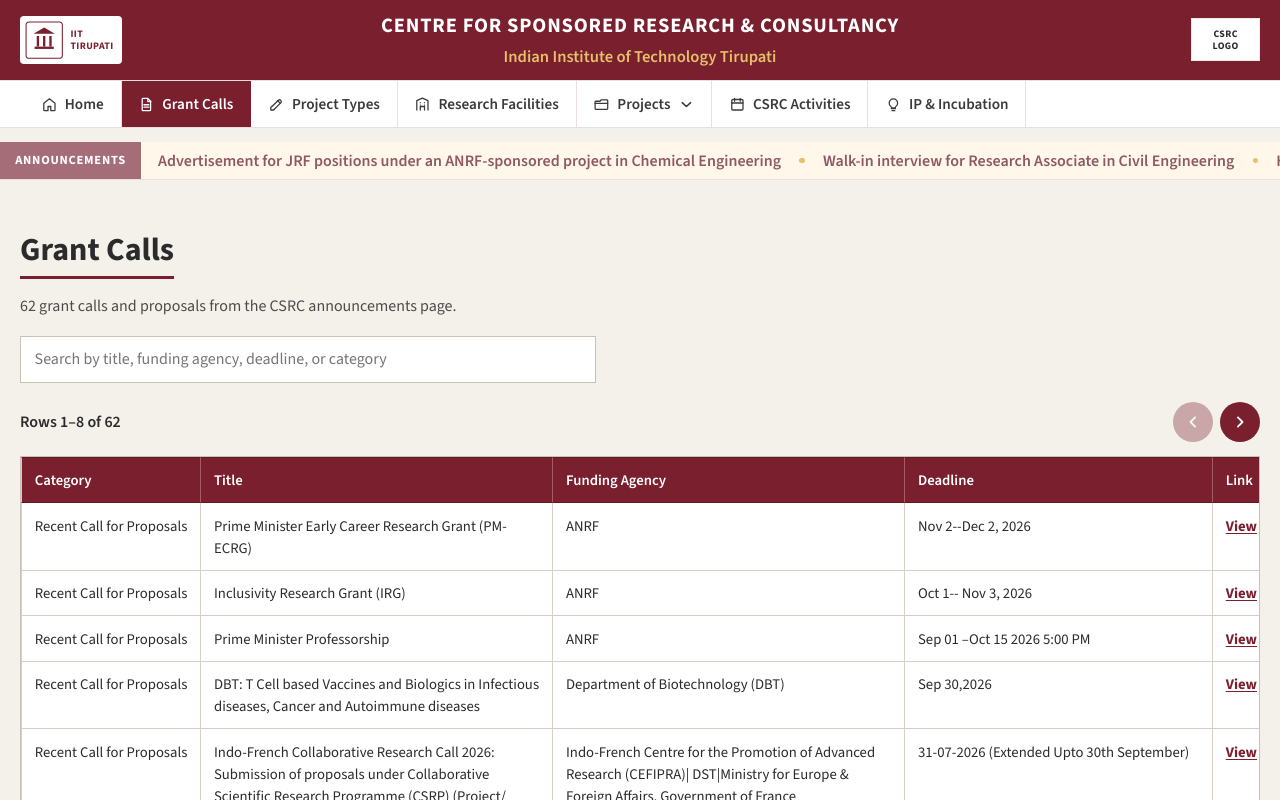
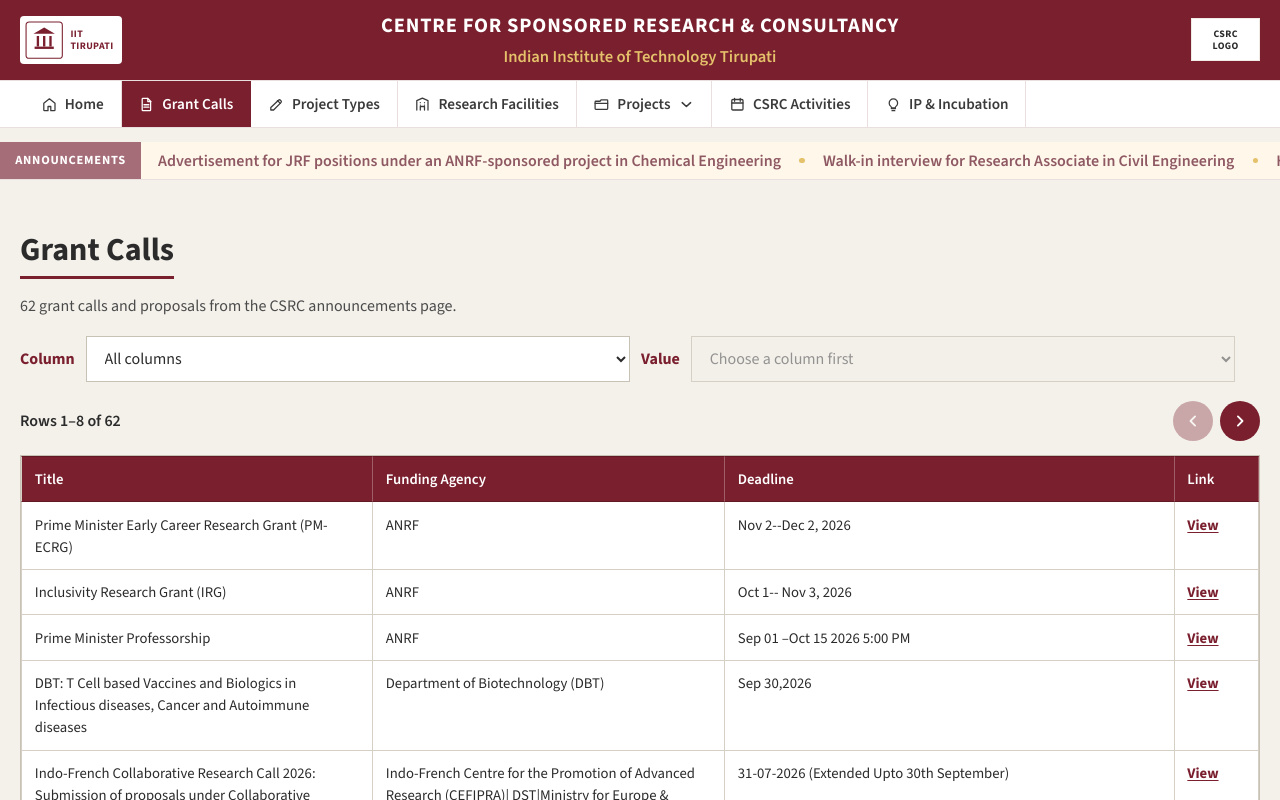
Before and after one commit to ch-sairohith/CSRC-Website, a React (Vite) app in the folder client/: page / in a window 1280 px wide. Both pictures are taken after a click on the link "Grant Calls". Shown: the top 800 px of the page. Built offline with nearby package versions, Linux system fonts and the light colour scheme.

Commit message:
feat: update table search to columns

```diff
--- a/client/src/components/Projects.jsx
+++ b/client/src/components/Projects.jsx
@@ -2,8 +2,7 @@
 import { formatCell, projectSets } from '../data/loadProjects.js'
 
 const PAGE_SIZE = 8
-const DEFAULT_SEARCH_FIELDS = ['Funding Agency', 'Status', 'Department', 'Principal Invg', 'CO PI 1 Inst']
-const DEFAULT_SEARCH_LABEL = 'Search by funding agency, status, department, or professor name'
+const BLANK = '__blank__'
 
 function statusClass(value) {
   const key = value.toLowerCase()
@@ -11,22 +10,41 @@
   return ''
 }
 
-function matchesSearch(row, query, fields) {
-  return fields.some((field) => (row[field] ?? '').toLowerCase().includes(query))
+function cellValue(row, key) {
+  return (row[key] ?? '').trim()
 }
 
 export default function Projects({ kind }) {
   const set = projectSets[kind]
-  const searchFields = set.searchFields ?? DEFAULT_SEARCH_FIELDS
-  const searchLabel = set.searchLabel ?? DEFAULT_SEARCH_LABEL
   const noun = set.noun ?? 'projects'
-  const [query, setQuery] = useState('')
+  const filterColumns = set.columns.filter((column) => column.format !== 'link')
+  const [filterColumn, setFilterColumn] = useState('')
+  const [filterValue, setFilterValue] = useState('')
   const [page, setPage] = useState(0)
-  const needle = query.trim().toLowerCase()
-  const filtered = useMemo(
-    () => (needle ? set.rows.filter((row) => matchesSearch(row, needle, searchFields)) : set.rows),
-    [needle, searchFields, set.rows],
-  )
+  const activeColumn = filterColumns.find((column) => column.key === filterColumn)
+  const valueOptions = useMemo(() => {
+    if (!activeColumn) return []
+    const values = new Set()
+    let hasBlank = false
+    for (const row of set.rows) {
+      const value = cellValue(row, activeColumn.key)
+      if (value) values.add(value)
+      else hasBlank = true
+    }
+    const options = [...values].sort((left, right) =>
+      left.localeCompare(right, 'en', { numeric: true, sensitivity: 'base' }),
+    )
+    if (hasBlank) options.unshift(BLANK)
+    return options
+  }, [activeColumn, set.rows])
+  const filtering = Boolean(activeColumn && filterValue)
+  const filtered = useMemo(() => {
+    if (!filtering) return set.rows
+    return set.rows.filter((row) => {
+      const value = cellValue(row, activeColumn.key)
+      return filterValue === BLANK ? value === '' : value === filterValue
+    })
+  }, [activeColumn, filterValue, filtering, set.rows])
   const pageCount = Math.max(1, Math.ceil(filtered.length / PAGE_SIZE))
   const start = page * PAGE_SIZE
   const visible = filtered.slice(start, start + PAGE_SIZE)
@@ -36,8 +54,20 @@
     setPage(Math.min(pageCount - 1, Math.max(0, next)))
   }
 
-  function updateQuery(value) {
-    setQuery(value)
+  function chooseColumn(value) {
+    setFilterColumn(value)
+    setFilterValue('')
+    setPage(0)
+  }
+
+  function chooseValue(value) {
+    setFilterValue(value)
+    setPage(0)
+  }
+
+  function clearFilter() {
+    setFilterColumn('')
+    setFilterValue('')
     setPage(0)
   }
 
@@ -50,22 +80,41 @@
       <div className="section-wrap">
         <h1 id="projects-heading" tabIndex={-1}>{set.title}</h1>
         <p className="projects-lead">
-          {needle
-            ? `${filtered.length} of ${set.rows.length} ${noun} match your search.`
+          {filtering
+            ? `${filtered.length} of ${set.rows.length} ${noun} match ${activeColumn.label}.`
             : (set.summary ?? `${set.rows.length} projects from the 31 March 2026 records.`).replace('{count}', set.rows.length)}
         </p>
 
-        <form className="projects-search" role="search" onSubmit={(event) => event.preventDefault()}>
-          <label htmlFor="projects-query">{searchLabel}</label>
-          <input
-            id="projects-query"
-            type="search"
-            value={query}
-            placeholder={searchLabel}
-            onChange={(event) => updateQuery(event.target.value)}
-          />
-          {query ? (
-            <button type="button" onClick={() => updateQuery('')}>
+        <form className="projects-search" onSubmit={(event) => event.preventDefault()}>
+          <label htmlFor="projects-filter-column">Column</label>
+          <select
+            id="projects-filter-column"
+            value={filterColumn}
+            onChange={(event) => chooseColumn(event.target.value)}
+          >
+            <option value="">All columns</option>
+            {filterColumns.map((column) => (
+              <option key={column.key} value={column.key}>
+                {column.label}
+              </option>
+            ))}
+          </select>
+          <label htmlFor="projects-filter-value">Value</label>
+          <select
+            id="projects-filter-value"
+            value={filterValue}
+            disabled={!activeColumn}
+            onChange={(event) => chooseValue(event.target.value)}
+          >
+            <option value="">{activeColumn ? 'All values' : 'Choose a column first'}</option>
+            {valueOptions.map((value) => (
+              <option key={value} value={value}>
+                {value === BLANK ? 'Blank' : formatCell(value, activeColumn.format)}
+              </option>
+            ))}
+          </select>
+          {filterColumn || filterValue ? (
+            <button type="button" onClick={clearFilter}>
               Clear
             </button>
           ) : null}
@@ -114,7 +163,9 @@
               {visible.length === 0 ? (
                 <tr>
                   <td className="projects-empty" colSpan={set.columns.length}>
-                    {set.emptyMessage ?? 'No projects match that funding agency, status, department, or professor name.'}
+                    {activeColumn
+                      ? `No ${noun} match that ${activeColumn.label}.`
+                      : `No ${noun} to show.`}
                   </td>
                 </tr>
               ) : (
--- a/client/src/data/loadProjects.js
+++ b/client/src/data/loadProjects.js
@@ -124,13 +124,9 @@
     title: 'Grant Calls',
     noun: 'calls',
     summary: '{count} grant calls and proposals from the CSRC announcements page.',
-    searchLabel: 'Search by title, funding agency, deadline, or category',
-    emptyMessage: 'No calls match that title, funding agency, deadline, or category.',
-    searchFields: ['Title', 'Funding Agency', 'Deadline', 'Category'],
     rowKey: 'id',
     rows: parseCsv(grantsCsv),
     columns: [
-      { key: 'Category', label: 'Category' },
       { key: 'Title', label: 'Title', wide: true },
       { key: 'Funding Agency', label: 'Funding Agency', wide: true },
       { key: 'Deadline', label: 'Deadline' },
--- a/client/src/index.css
+++ b/client/src/index.css
@@ -1339,26 +1339,20 @@
 .projects-search {
   display: flex;
   align-items: center;
-  gap: 0.6rem;
-  max-width: 36rem;
+  flex-wrap: wrap;
+  gap: 0.55rem 0.7rem;
   margin-top: 1.15rem;
 }
 
 .projects-search label {
-  position: absolute;
-  width: 1px;
-  height: 1px;
-  padding: 0;
-  margin: -1px;
-  overflow: hidden;
-  clip: rect(0, 0, 0, 0);
-  white-space: nowrap;
-  border: 0;
-}
-
-.projects-search input {
-  flex: 1;
+  font-weight: 700;
+  color: var(--maroon);
+}
+
+.projects-search select {
+  flex: 1 1 16rem;
   min-width: 0;
+  max-width: 34rem;
   border: 1px solid #c8c1b6;
   background: #fff;
   padding: 0.65rem 0.85rem;
@@ -1366,14 +1360,15 @@
   font: inherit;
 }
 
-.projects-search input:focus {
+.projects-search select:disabled {
+  background: #f3f0ea;
+  color: #6b6b6b;
+}
+
+.projects-search select:focus {
   outline: 2px solid var(--maroon);
   outline-offset: 1px;
   border-color: var(--maroon);
-}
-
-.projects-search input::-webkit-search-cancel-button {
-  appearance: none;
 }
 
 .projects-search button {
```
Also changed, not shown: client/src/data/grant-calls.csv.
